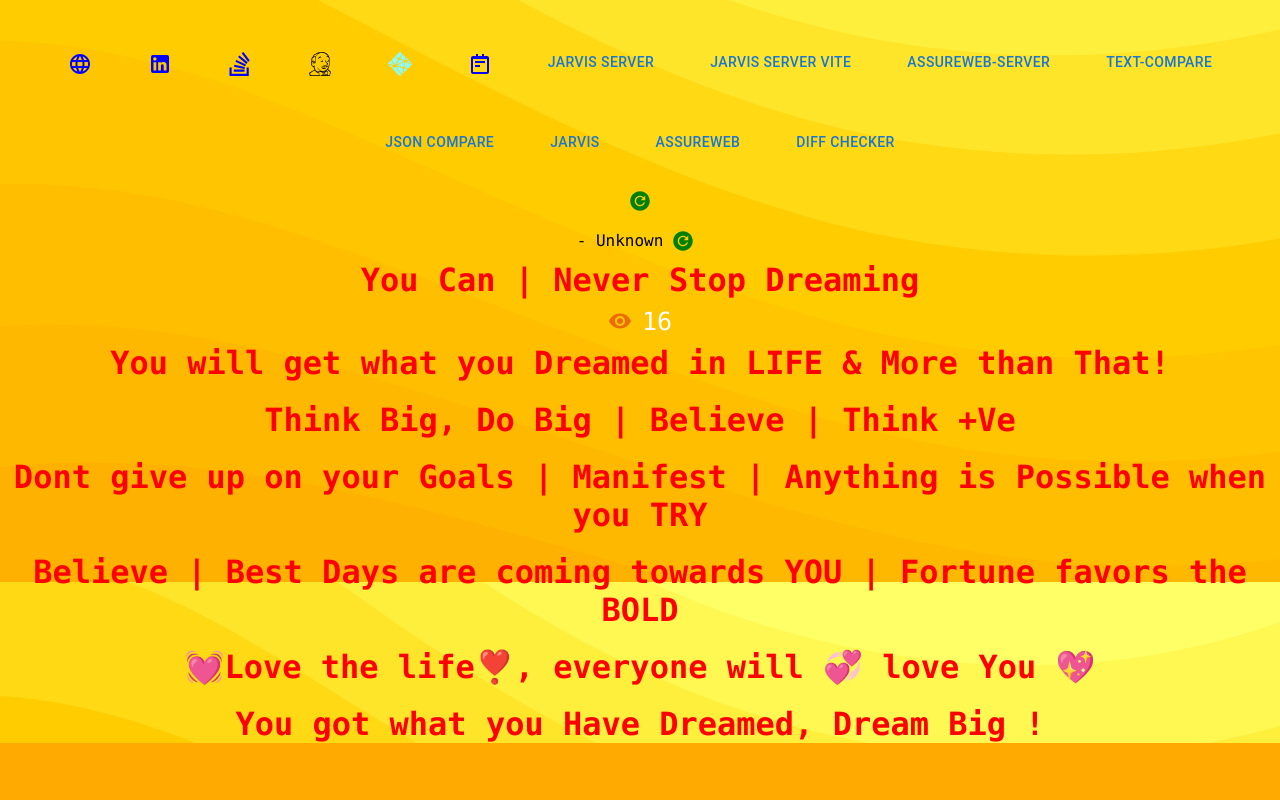
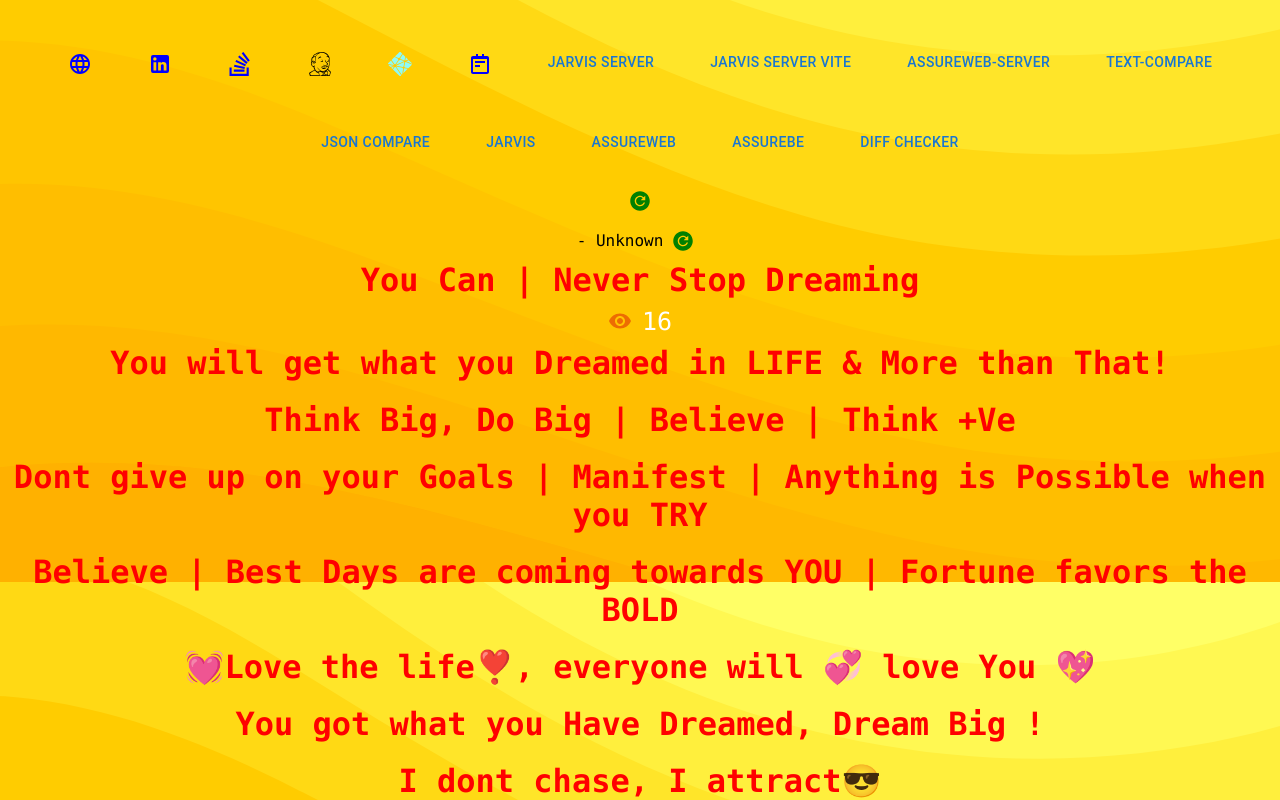
Before and after one commit to vinaykumarP16/homepage-vin, a React (Create React App) app: page / in a window 1280 px wide. Shown: the part 218-1018 px from the top of the page. Before the commit the page ends 961 px from the top, so only its background shows below. Built offline with nearby package versions, Linux system fonts and the light colour scheme; no server answers.

Commit message:
feat(#assure): adding assure and attract

```diff
--- a/src/App.tsx
+++ b/src/App.tsx
@@ -35,6 +35,8 @@ function App() {
       <h1 style={{ color: "red" }}>💓Love the life❣️, everyone will 💞 love You 💖</h1>
       <br />
       <h1 style={{ color: "red" }}>You got what you Have Dreamed, Dream Big !</h1>
+      <br/>
+      <h1 style={{ color: "red" }}>I dont chase, I attract😎</h1>
       </div>
   );
 }
--- a/src/Homepage/Homepage.tsx
+++ b/src/Homepage/Homepage.tsx
@@ -229,6 +229,11 @@ export const Homepage = () => {
       color: "blue",
     },
     {
+      name: "assureBE",
+      link: "https://github.com/Transform-Automations/assure",
+      color: "blue",
+    },
+    {
       name: "diff checker",
       link: "https://www.diffchecker.com",
       color: "Green",
```
